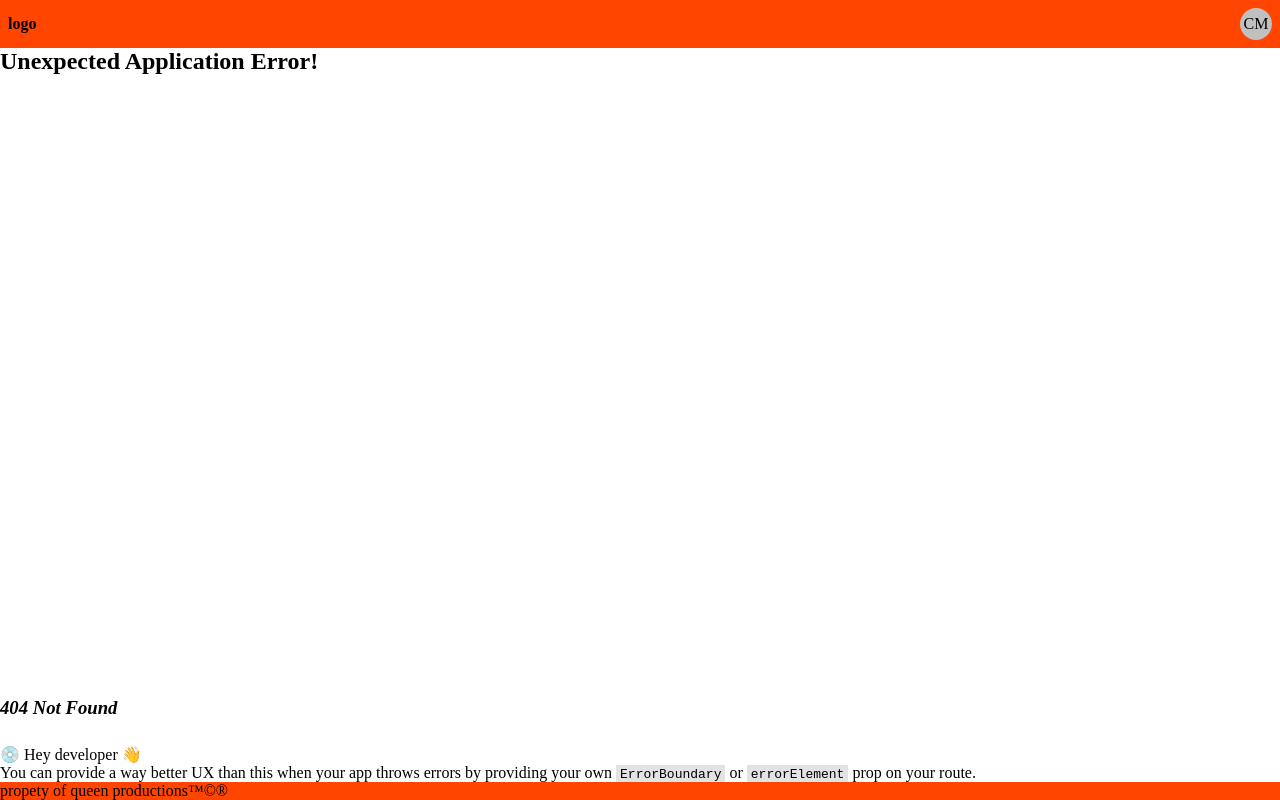
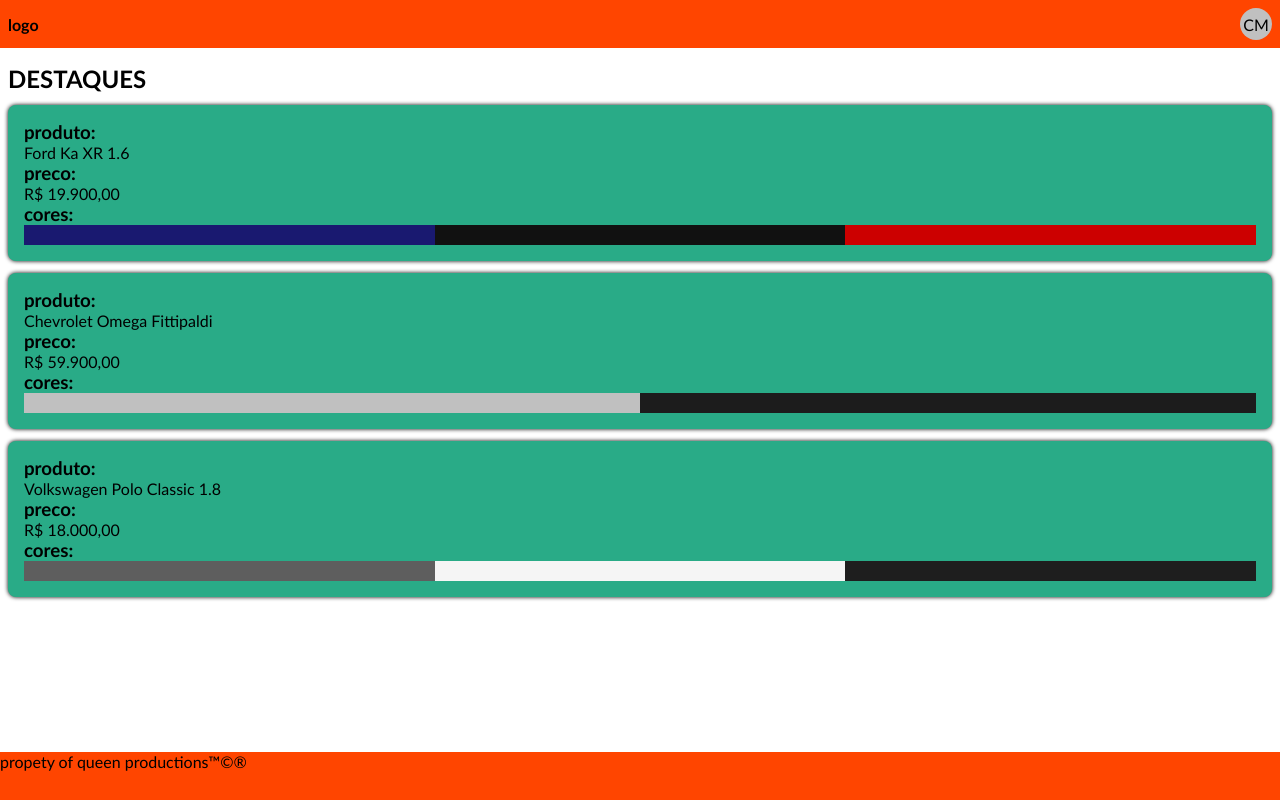
Before and after one commit to fezin4472/aulas_aplicativo_pwa, a React (Vite) app: page /products-list in a window 1280 px wide. Before the commit this address had no page. Built offline with nearby package versions, Linux system fonts and the light colour scheme.

Commit message:
add mess

```diff
--- a/src/App.jsx
+++ b/src/App.jsx
@@ -1,25 +1,16 @@
 import './App.css'
 import Header from './komponenten/Header/Header'
-import Main from './komponenten/Voornaamst/Main'
 import Footer from './komponenten/Footer/Footer'
-import HOMEPAGE from './pages/HomePage/HomePage';
-import { createBrowserRouter, RouterProvider } from "react-router-dom";
-
-const roteador = createBrowserRouter([
-  {
-    path: "",
-    element: <HOMEPAGE />,
-  },
-]);
+import Roteador from './ROTEADOR';
 
 function App() {
   return (
     <>
       <Header />
-      <RouterProvider router={roteador} />
+      <Roteador />
       <Footer />
     </>
   );
 }
 
-export default App
+export default App;
--- /dev/null
+++ b/src/ROTEADOR.jsx
@@ -0,0 +1,22 @@
+import HOMEPAGE from "./pages/HomePage/HomePage";
+import PAGEPRODUCTSLIST from "./pages/PageProductsList/PageProductsList";
+
+import { createBrowserRouter, RouterProvider } from "react-router-dom";
+
+
+const roteador = createBrowserRouter([
+    {
+        path: "",
+        element: <HOMEPAGE />,
+    },
+    {
+        path: "products-list",
+        element: <PAGEPRODUCTSLIST />,
+    },
+]);
+
+function Roteador() {
+    return <RouterProvider router={roteador} />;
+}
+
+export default Roteador;
--- a/src/index.css
+++ b/src/index.css
@@ -8,6 +8,7 @@ html,
 body,
 #root {
     height: 100%;
+    font-family: 'Gill Sans', 'Gill Sans MT', Calibri, 'Trebuchet MS', sans-serif;
 }
 
 #root {
--- a/src/komponenten/Voornaamst/Main.jsx
+++ b/src/komponenten/Voornaamst/Main.jsx
@@ -2,8 +2,12 @@ import "./Main.css";
 
 function Main(props) {
     return (
-        <main className="Main_root">{props.children}</main>
+        <main className="Main_root">
+            <h2>{props.titulo}</h2>
+
+            {props.children}
+        </main>
     );
 }
 
-export default Main
+export default Main;
--- /dev/null
+++ b/src/pages/PageProductsList/PageProductsList.css
@@ -0,0 +1,15 @@
+.PageProductsList_item {
+    background: var(--secondary-color-bright);
+    padding: 16px;
+    border-radius: 8px;
+    box-shadow: 0 0 4px ;
+}
+
+.PageProductsList_colors {
+    display: flex;
+}
+
+.PageProductsList_color-item {
+    flex: 1;
+    height: 20px;
+}
--- /dev/null
+++ b/src/pages/PageProductsList/PageProductsList.jsx
@@ -0,0 +1,57 @@
+import Main from "../../komponenten/Voornaamst/Main";
+import "./PageProductsList.css";
+
+const produtos = [
+  {
+    nome: "Ford Ka XR 1.6",
+    preco: 19900.00,
+    cores: ["#191970", "#111111", "#cc0000"],
+  },
+  {
+    nome: "Chevrolet Omega Fittipaldi",
+    preco: 59900.00,
+    cores: ["#c0c0c0", "#1c1c1c"],
+  },
+  {
+    nome: "Volkswagen Polo Classic 1.8",
+    preco: 18000.00,
+    cores: ["#5e5e5e", "#f5f5f5", "#1e1e1e"],
+  },
+];
+
+function PAGEPRODUCTSLIST() {
+  return (
+    <Main titulo="DESTAQUES">
+      {produtos.map((item_prd, index) => {
+        return (
+          <div key={index} className="PageProductsList_item">
+            <h3>produto:</h3>
+            {item_prd.nome}
+            <br />
+            <h3>preco:</h3>
+            {item_prd.preco.toLocaleString('pt-BR', {style: 'currency',
+              currency: 'BRL'
+            })}
+            <br />
+            <h3>cores:</h3>
+
+            <div className="PageProductsList_colors">
+              {item_prd.cores.map((item_clr) => {
+                return (
+                  <div
+                  className="PageProductsList_color-item"
+                    style={{
+                      background: item_clr,
+                    }}
+                  />
+                );
+              })}
+            </div>
+          </div>
+        );
+      })}
+    </Main>
+  );
+}
+
+export default PAGEPRODUCTSLIST;
```
